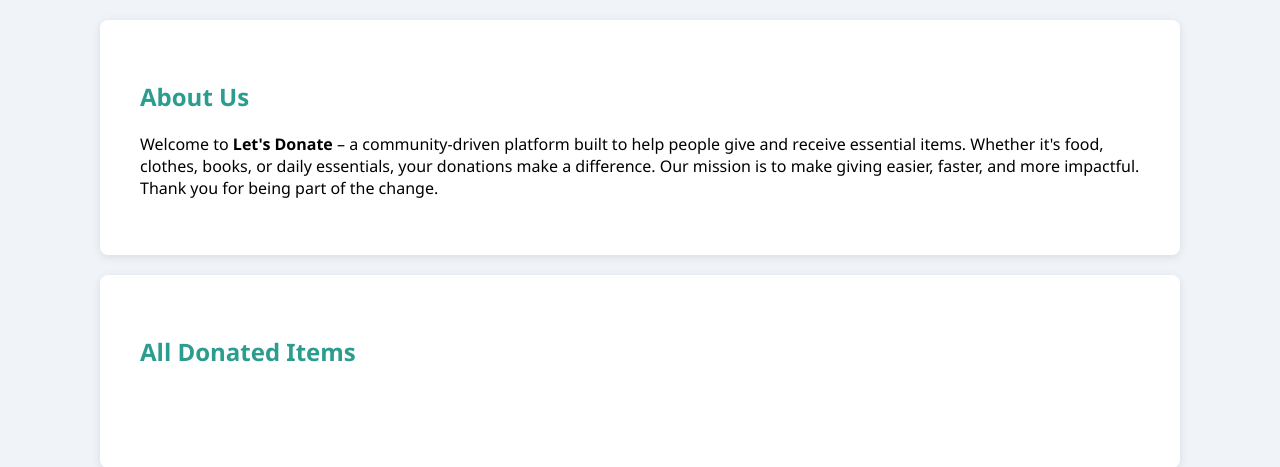
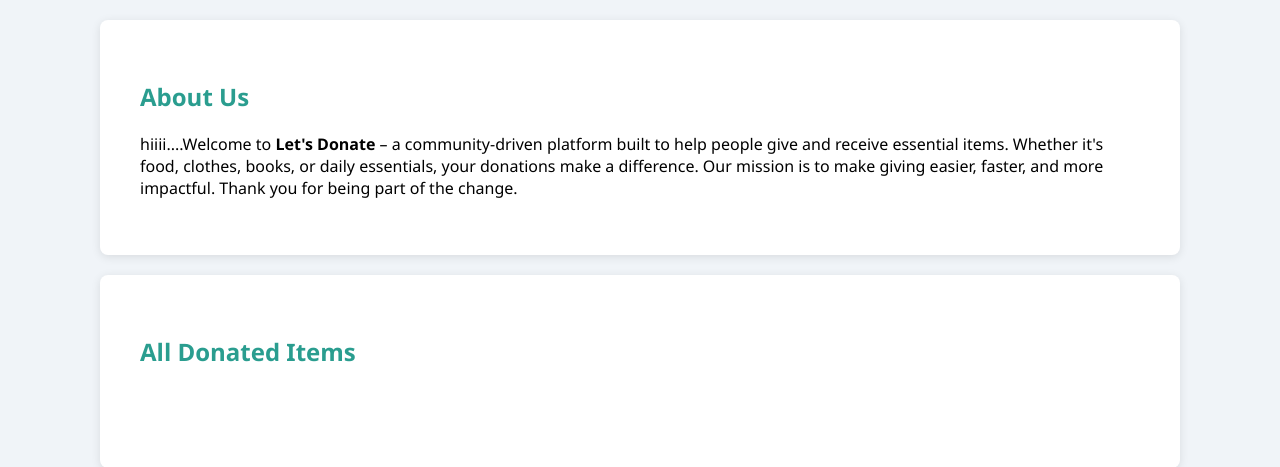
Before and after one commit to akilamadhufin/test-node-js, a Node server app: page / in a window 1280 px wide. Shown: the part 50-517 px from the top of the page. Run offline with Node 20, Linux system fonts and the light colour scheme; data that the repository does not hold is empty; some libraries are stand-ins or nearby versions.

Commit message:
update index.hbs

```diff
--- a/views/index.handlebars
+++ b/views/index.handlebars
@@ -4,7 +4,7 @@
     <section id="about-us" class="section">
         <h2>About Us</h2>
         <p>
-            Welcome to <strong>Let's Donate</strong> – a community-driven platform built to help people give and receive essential items.
+            hiiii....Welcome to <strong>Let's Donate</strong> – a community-driven platform built to help people give and receive essential items.
             Whether it's food, clothes, books, or daily essentials, your donations make a difference.
             Our mission is to make giving easier, faster, and more impactful. Thank you for being part of the change.
         </p>
```
